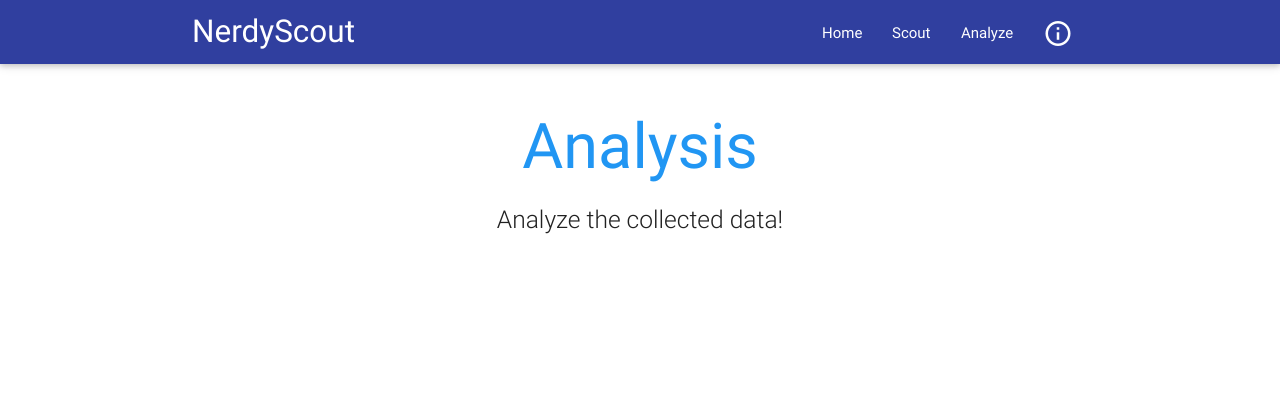
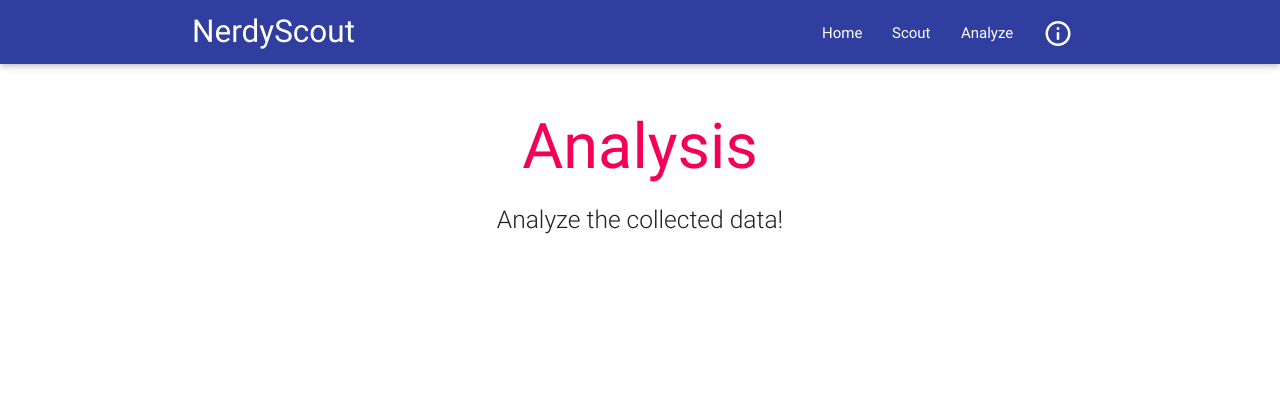
Before and after one commit to nerdherd/NerdyScout, a Django app: page /data/ in a window 1280 px wide. Shown: the top 420 px of the page. Run offline with Django 3.2, Linux system fonts and the light colour scheme.

Commit message:
chagne to pink

```diff
--- a/frc_scout/templates/data.html
+++ b/frc_scout/templates/data.html
@@ -7,7 +7,7 @@
 <main>
 	<div class="no-pad-bot section" id="index-banner">
 		<div class="container">
-			<h1 class="header center blue-text">Analysis</h1>
+			<h1 class="header center pink-text text-accent-3">Analysis</h1>
 			<div class="row center">
 				<h5 class="light">Analyze the collected data!</h5>
 			</div>
--- a/frc_scout/templates/scout.html
+++ b/frc_scout/templates/scout.html
@@ -7,7 +7,7 @@
 <main>
 	<div class="no-pad-bot section" id="index-banner">
 		<div class="container">
-			<h1 class="header center blue-text">Scouting</h1>
+			<h1 class="header center pink-text text-accent-3">Scouting</h1>
 			<div class="row center">
 				<h5 class="light">Here we go!</h5>
 			</div>
```
